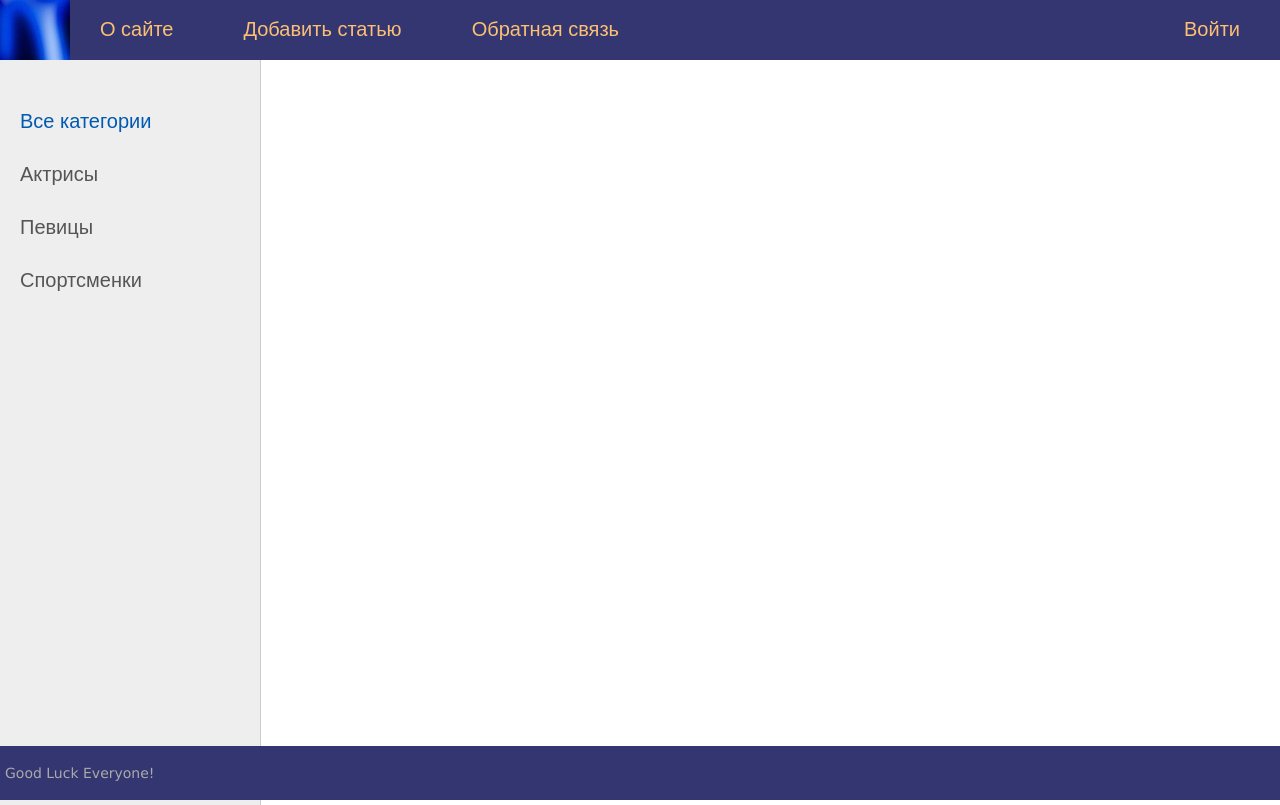
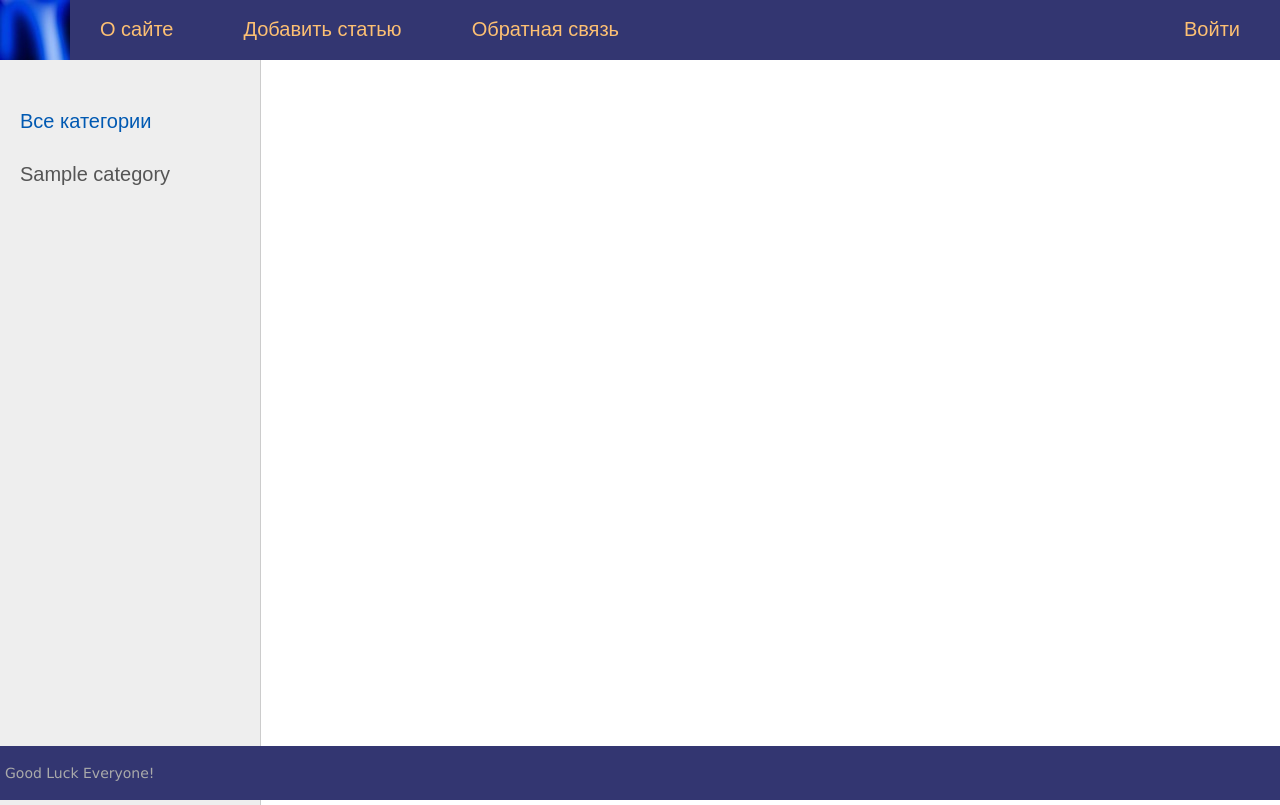
Before and after one commit to Nekspert/Good-Good-Django, a Django app: page / in a window 1280 px wide. Shown: the top 805 px of the page. Run offline with Django 5.2, Linux system fonts and the light colour scheme; tables that the repository leaves empty hold one stand-in row (values such as "Sample post").

Commit message:
Feat: 4.4 Displaying posts by categories
The get_categories simple_tag deleted - no using. show_categories - inclusion_tag
gets cats from Category.objects.all() and not views.cats_db. The 'views.cats_db' deleted

The category path replaced from <int:cat_id> to <slug:cut_slug> and show_category view
using cat_slug that gets category by using get_object_or_404. Posts get from
Women published manager and filter by cat_id

The Category model got get_absolute_url for creating valid url for view

base.html, index.html and list_categories.html updated for corrcetly display categories

```diff
--- a/sitewomen/templates/base.html
+++ b/sitewomen/templates/base.html
@@ -37,7 +37,6 @@
 					<!-- Sidebar слева -->
 					<td valign="top" class="left-chapters">
 						<ul id="leftchapters">
-							{% get_cats as categories %}
 							{% if cat_selected == 0 or cat_selected is None %}
 							<li class="selected">Все категории</li>
 							{% else %}
--- a/sitewomen/women/models.py
+++ b/sitewomen/women/models.py
@@ -40,5 +40,8 @@ class Category(models.Model):
     name = models.CharField(max_length=100, db_index=True)
     slug = models.SlugField(max_length=255, unique=True)
 
+    def get_absolute_url(self):
+        return reverse('category', kwargs={'cat_slug': self.slug})
+
     def __str__(self):
         return self.name
--- a/sitewomen/women/templates/women/index.html
+++ b/sitewomen/women/templates/women/index.html
@@ -4,18 +4,19 @@
 <ul class="list-articles">
     {% for p in posts %}
     {% if p.is_published %}
-			<li><div class="article-panel">
-	<p class="first">Категория: {{p.cat}}</p>
-	<p class="last">Дата: {{p.time_update|date:"d-m-Y H:i:s"}}</p>
+    <li>
+        <div class="article-panel">
+            <p class="first">Категория: {{ p.cat.name }}</p>
+            <p class="last">Дата: {{ p.time_update|date:"d-m-Y H:i:s" }}</p>
         </div>
 
         {% if p.photo %}
-	<p><img class="img-article-left thumb" src="{{p.photo.url}}"></p>
+        <p><img class="img-article-left thumb" src="{{ p.photo.url }}"></p>
         {% endif %}
 
         <h2>{{p.title}}</h2>
         {% autoescape on %}
-	{{p.content|linebreaks|truncatewords:40}}
+        {{ p.content|linebreaks|truncatewords:40 }}
         {% endautoescape %}
         <div class="clear"></div>
         <p class="link-read-post"><a href="{{ p.get_absolute_url }}">Читать пост</a></p>
--- a/sitewomen/women/templates/women/list_categories.html
+++ b/sitewomen/women/templates/women/list_categories.html
@@ -1,7 +1,7 @@
 {% for cat in cats %}
-{% if cat.id == cats_selected %}
-<li class="selected">{{ cat.name }}</li>
+{% if cat.id == cat_selected %}
+<li class="selected">{{cat.name}}</li>
 {% else %}
-<li><a href="{% url 'category' cat.id %}">{{ cat.name }}</a></li>
+<li><a href="{{ cat.get_absolute_url }}">{{cat.name}}</a></li>
 {% endif %}
 {% endfor %}
--- a/sitewomen/women/templatetags/women_tags.py
+++ b/sitewomen/women/templatetags/women_tags.py
@@ -1,16 +1,13 @@
 from django import template
 
 import women.views as views
+from women.models import Category
+
 
 register = template.Library()
 
 
-@register.simple_tag(name='get_cats')
-def get_categories():
-    return views.cats_db
-
-
 @register.inclusion_tag(filename='women/list_categories.html')
 def show_categories(cats_selected=0):
-    cats = views.cats_db
+    cats = Category.objects.all()
     return {'cats': cats, 'cats_selected': cats_selected}
--- a/sitewomen/women/urls.py
+++ b/sitewomen/women/urls.py
@@ -11,7 +11,7 @@ urlpatterns = [
     path('contact/', views.contact, name='contact'),
     path('login/', views.login, name='login'),
     path('post/<slug:post_slug>/', views.show_post, name='post'),
-    path('category/<int:cat_id>/', views.show_category, name='category')
+    path('category/<slug:cat_slug>/', views.show_category, name='category')
 ]
 # re_path(r'^archive/(?P<year>[0-9]{4})/', views.archive, name='archive'),
 # path('archive/<year4:year>/', views.archive, name='archive'),
--- a/sitewomen/women/views.py
+++ b/sitewomen/women/views.py
@@ -2,7 +2,7 @@ from django.http import HttpRequest, HttpResponse, HttpResponseNotFound
 from django.shortcuts import get_object_or_404, render
 from django.urls import Resolver404
 
-from .models import Women
+from .models import Category, Women
 
 
 menu = [{'title': "О сайте", 'url_name': 'about'},
@@ -10,11 +10,6 @@ menu = [{'title': "О сайте", 'url_name': 'about'},
         {'title': "Обратная связь", 'url_name': 'contact'},
         {'title': "Войти", 'url_name': 'login'}
         ]
-cats_db = [
-    {'id': 1, 'name': 'Актрисы'},
-    {'id': 2, 'name': 'Певицы'},
-    {'id': 3, 'name': 'Спортсменки'},
-]
 
 
 def index(request: HttpRequest):
@@ -56,12 +51,14 @@ def login(request: HttpRequest):
     return HttpResponse('Authorization')
 
 
-def show_category(request: HttpRequest, cat_id: int):
+def show_category(request: HttpRequest, cat_slug: str):
+    category = get_object_or_404(Category, slug=cat_slug)
+    posts = Women.published.filter(cat_id=category.pk)
     data = {
         'title': 'Главная страница',
         'menu': menu,
-        'posts': Women.published.all(),
-        'cat_selected': cat_id
+        'posts': posts,
+        'cat_selected': category.pk
     }
 
     return render(request, 'women/index.html', context=data)
```
Lines whose indentation alone changed are shown as unchanged.
